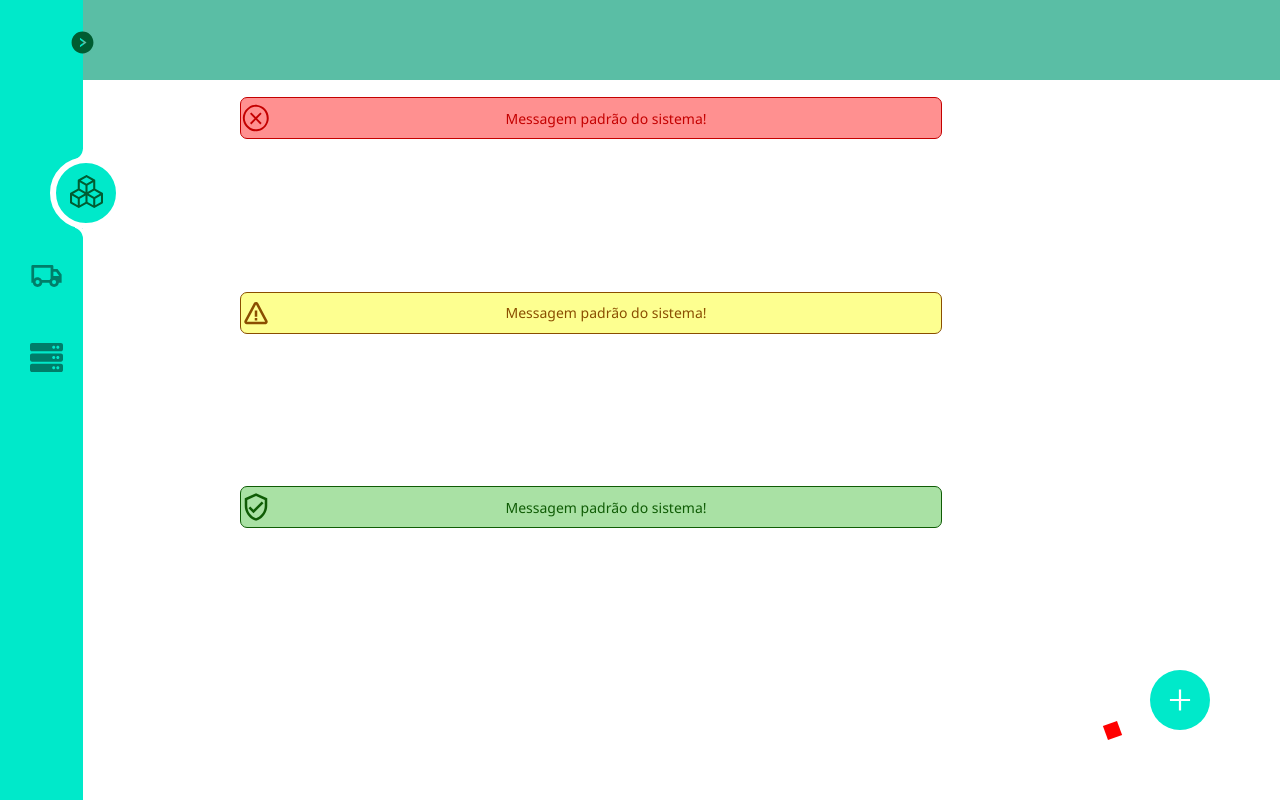
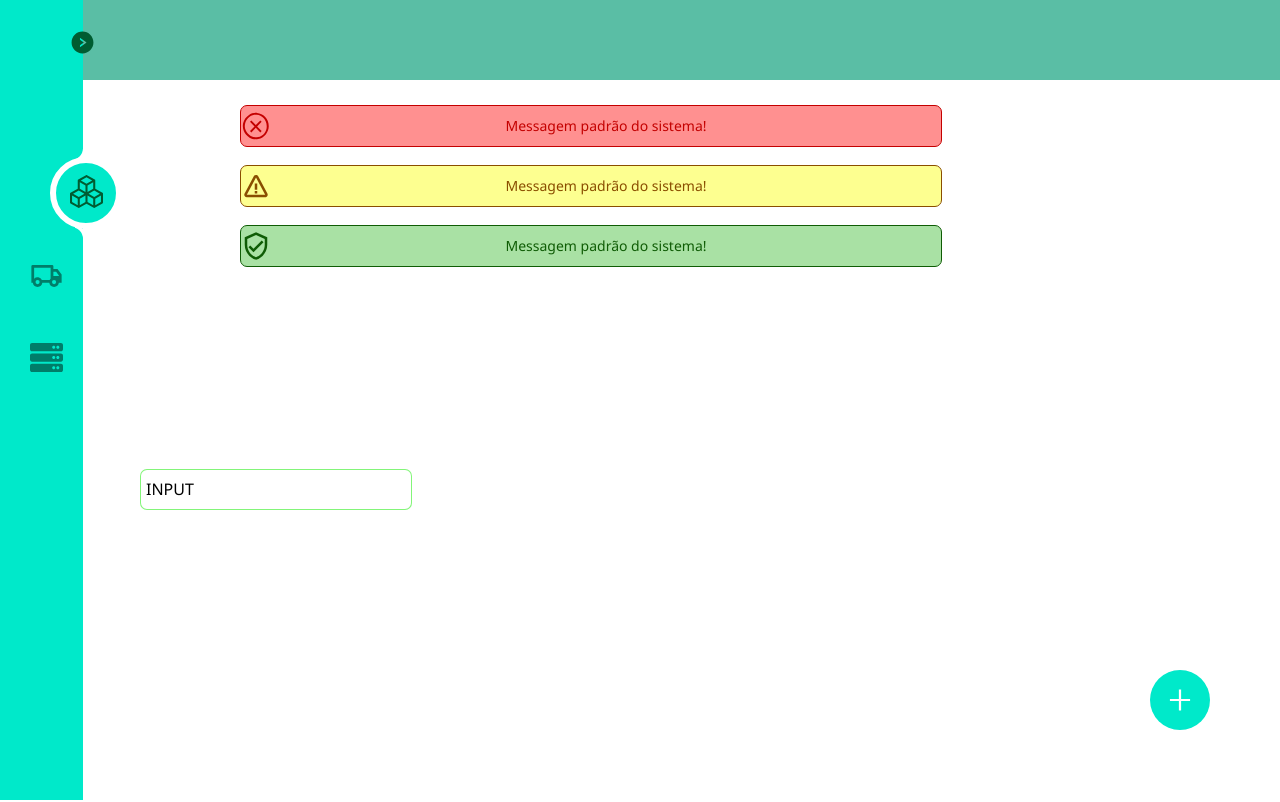
Before and after one commit to vihuro/componets, a Next.js app: page / in a window 1280 px wide. Shown: the top 802 px of the page. Built offline with nearby package versions, Linux system fonts and the light colour scheme.

Commit message:
gravado paara apresentar componets

```diff
--- a/components/input/inputLabe/style.module.css
+++ b/components/input/inputLabe/style.module.css
@@ -7,7 +7,7 @@
     width: 100%;
     padding: 10px;
     outline: none;
-    border: 1px solid rgba(218, 8, 8, 0.541);
+    border: 1px solid rgba(27, 236, 8, 0.541);
     border-radius: 7px;
     font-size: 14px;
 }
--- a/components/nabBar/sideBar/SideBarMobile.module.css
+++ b/components/nabBar/sideBar/SideBarMobile.module.css
@@ -31,7 +31,6 @@
     transform-origin: 10px;
     left: 0px;
     bottom: 35px;
-    background-color: royalblue;
 }
 
 .toogle{
@@ -126,18 +125,3 @@
     transition: 1s;
     z-index: 2;
 }
-
-.border_indicator{
-    position: relative;
-}
-
-.border_indicator::before{
-    position: absolute;
-    content: "";
-    width: 15px;
-    height: 15px;
-    bottom: -38px;
-    background-color: red;
-    z-index: 3;
-    transform: rotate(-20deg);
-}
--- a/src/app/page.js
+++ b/src/app/page.js
@@ -59,6 +59,7 @@ export default function Home() {
         changeToogle={setToogleMenu}
         toogle={toogleMenu}
       />
+      <div className={styles.container_message} >
         <div className={styles.message} >
           <Message
             type='error'
@@ -73,6 +74,16 @@ export default function Home() {
           <Message
             type='sucess'
           />
+        </div>
+      </div>
+
+
+      <div className={styles.teste_input} >
+        <Input
+          placeHolder={'INPUT'}
+
+        />
+
       </div>
 
 
--- a/src/app/page.module.css
+++ b/src/app/page.module.css
@@ -233,7 +233,21 @@
   transition: 1s;
 }
 
-.message{
+.container_message {
+  position: relative;
+  justify-content: space-around;
+  overflow: hidden;
+  height: 200px;
+}
+
+.message {
   position: relative;
   width: 1000px;
+  height: 60px;
+  overflow: hidden;
+
 }
+
+.teste_input {
+  width: 250px;
+}
```
Lines whose indentation alone changed are shown as unchanged.
